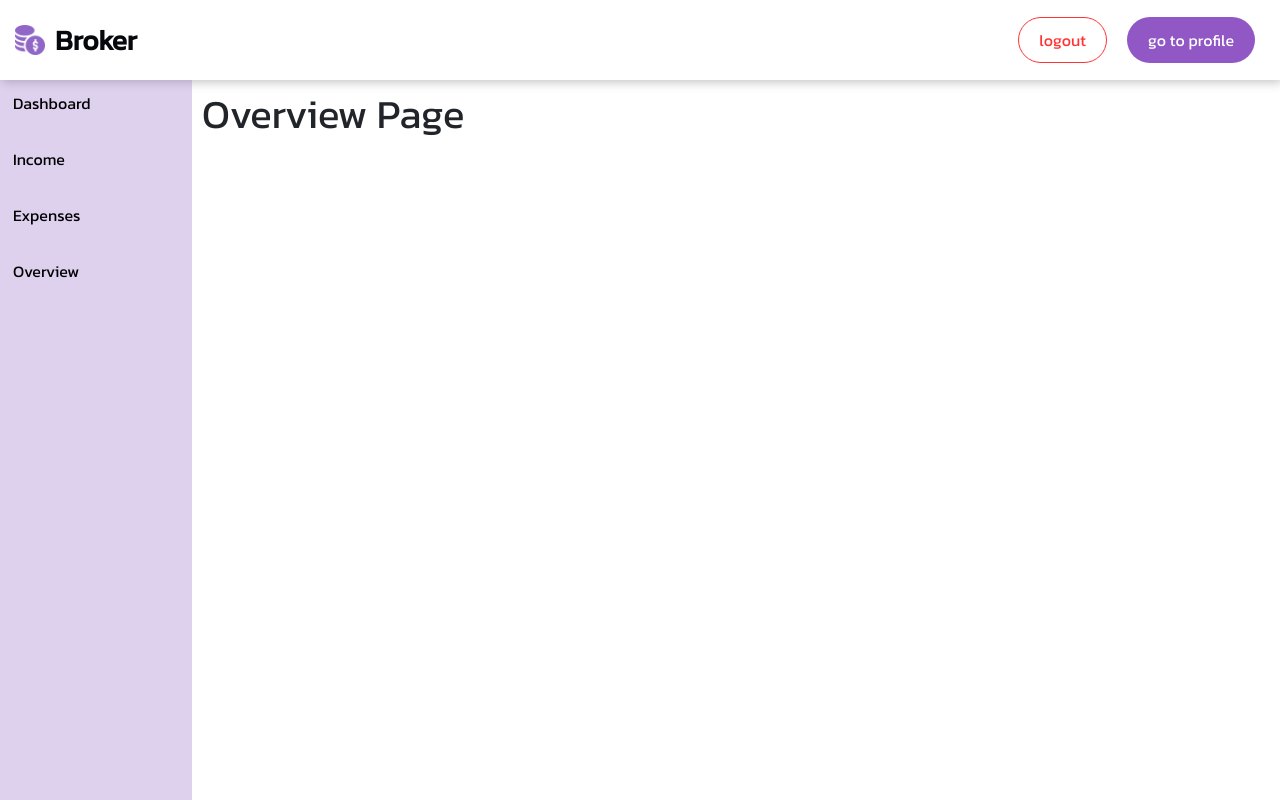
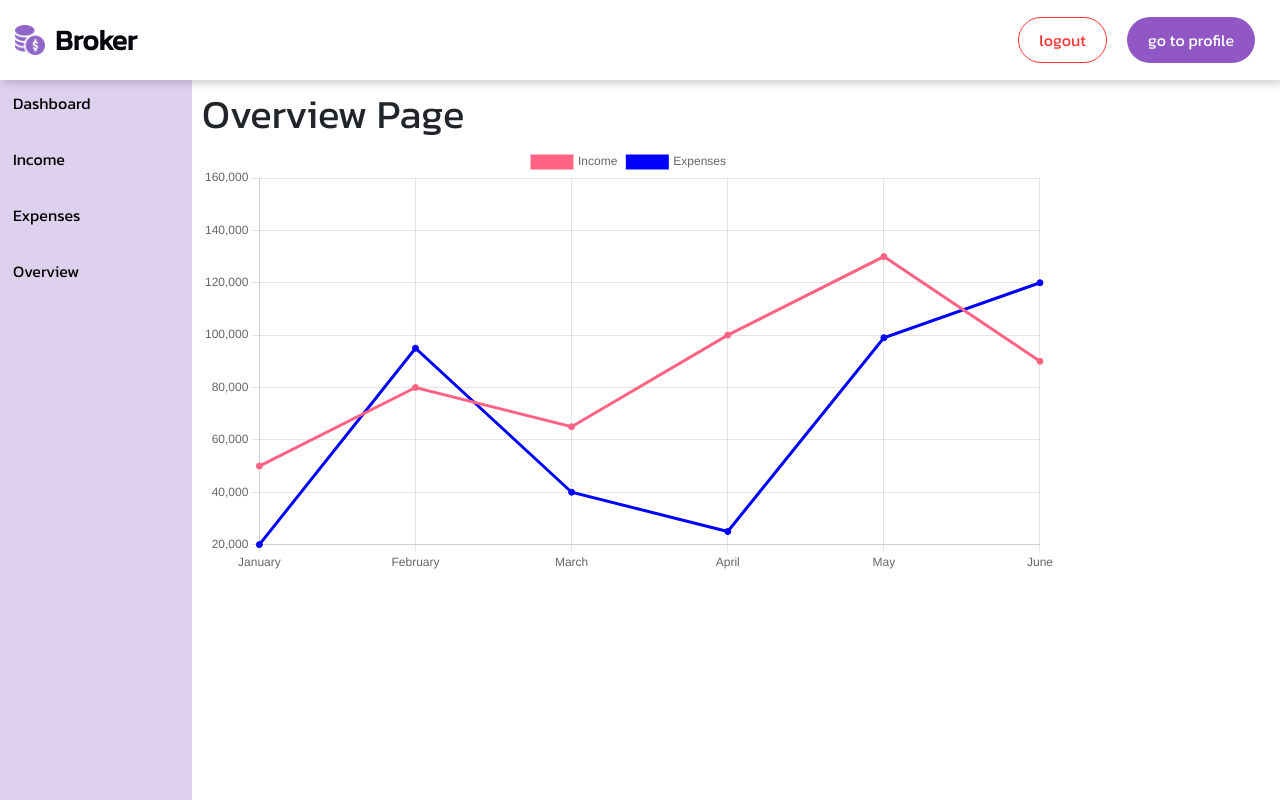
Before and after one commit to oliver-wahome/broker, a React (Create React App) app: page /overview in a window 1280 px wide. Built offline with nearby package versions, Linux system fonts and the light colour scheme; the HTML template or start-up script is replaced by a standard one.

Commit message:
feat: adding a simple graph to the overview page

```diff
--- a/src/pages/Overview.js
+++ b/src/pages/Overview.js
@@ -1,9 +1,32 @@
 import React from 'react';
+import Chart from 'chart.js/auto';
+import { Line } from 'react-chartjs-2';
 import DashboardNavbar from '../components/DashboardNavbar';
 import DashboardMenu from '../components/DashboardMenu';
 import '../pageStyles/Dashboard.css';
 
 function Overview(){
+
+    const labels = ["January", "February", "March", "April", "May", "June"];
+
+    const data = {
+        labels: labels,
+        datasets: [
+          {
+            label: "Income",
+            backgroundColor: "rgb(255, 99, 132)",
+            borderColor: "rgb(255, 99, 132)",
+            data: [50000, 80000, 65000, 100000, 130000, 90000, 150000],
+          },
+          {
+            label: "Expenses",
+            backgroundColor: "blue",
+            borderColor: "blue",
+            data: [20000, 95000, 40000, 25000, 99000, 120000, 125000],
+          },
+        ],
+      };
+
     return(
         <div className="dashboardPage overview">
             <DashboardNavbar />
@@ -13,7 +36,9 @@ function Overview(){
                 <div className="dashboardBody">
                     <div className="dashboardBodyHeader">
                         <h1>Overview Page</h1>
-
+                    </div>
+                    <div style = {{height: "75vh", width: "80%"}}>
+                        <Line data={data} />
                     </div>
                 </div>
             </div>
```
